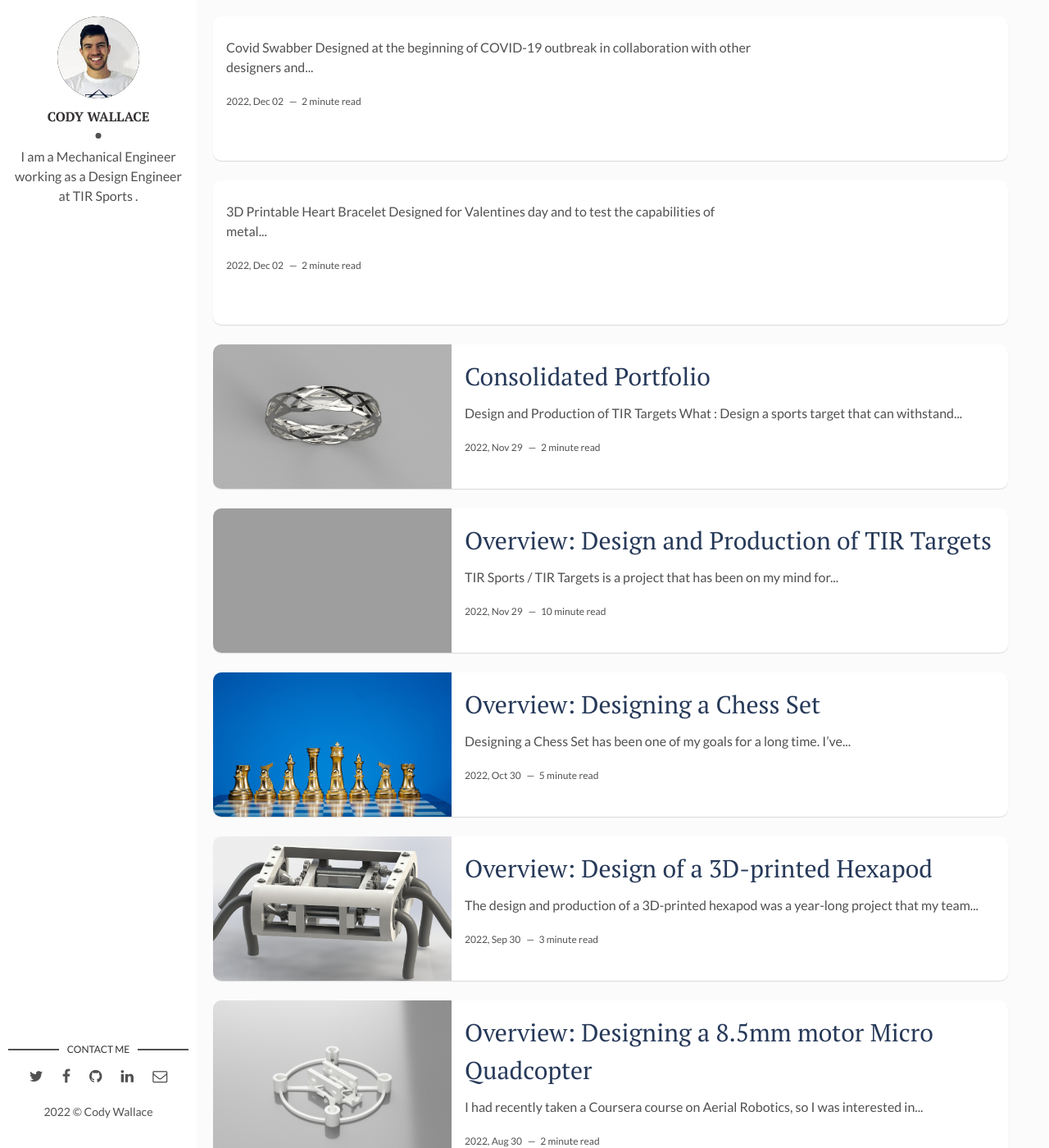
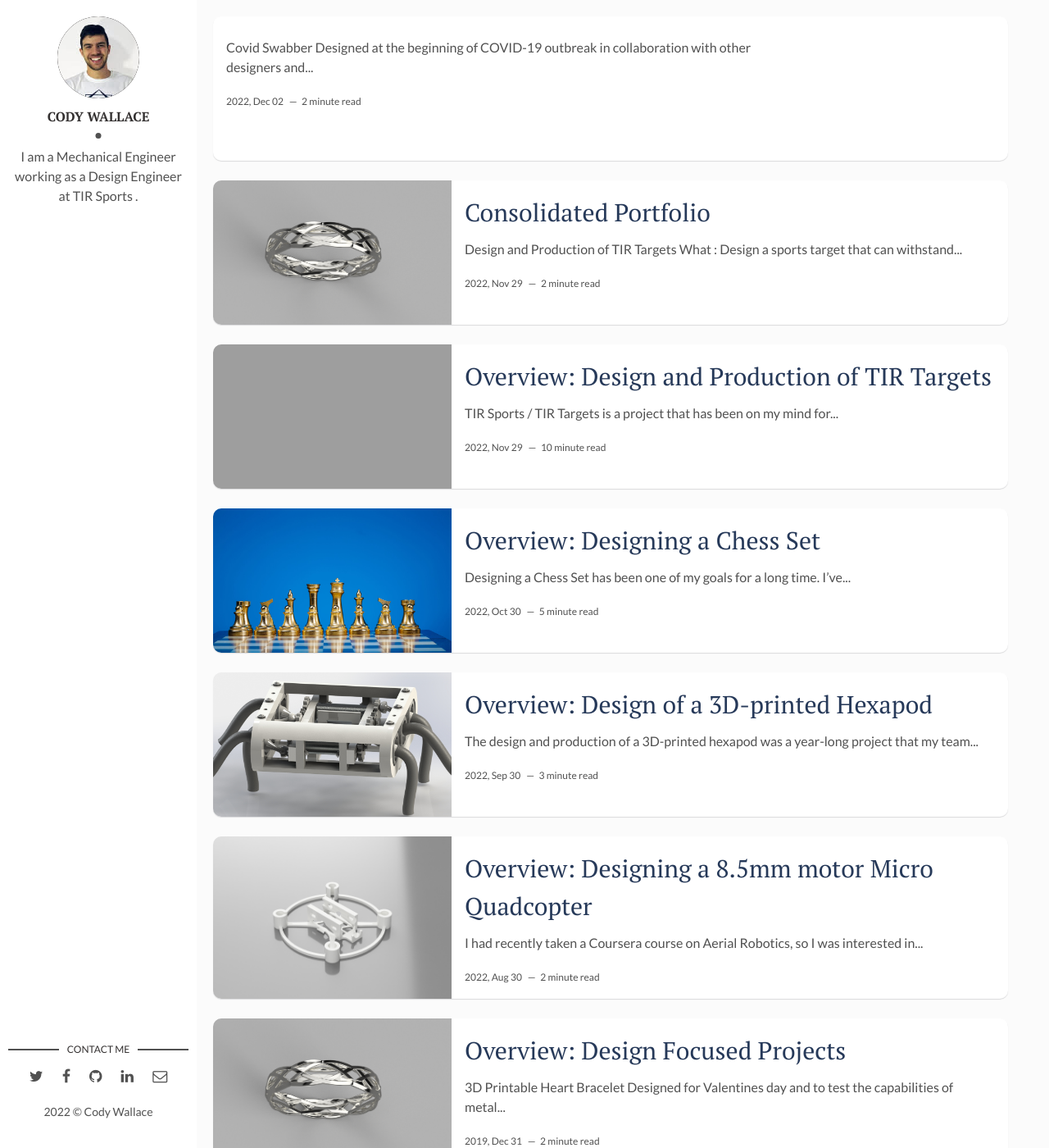
Before and after one commit to CodyWallace245/Portfolio, a Jekyll site: the page built from index.html, in a window 1280 px wide and 1400 px high. Shown: the whole window at 82% size. Built offline with Jekyll 4.4.1, drawn with Linux system fonts in a browser that asks for light colours; the list of posts is cut into pages by our own code; grey boxes are pictures that could not be loaded.

Commit message:
Update 2020-01-22-Overview: Design Focused Projects.markdown

```diff
--- a/_posts/2020-01-22-Overview: Design Focused Projects.markdown
+++ b/_posts/2020-01-22-Overview: Design Focused Projects.markdown
@@ -1,6 +1,6 @@
 ---
 layout: post
-title: Overview: Design Focused Projects
+title: "Overview: Design Focused Projects"
 date: 2020-01-1 00:00:00 +0300
 description: Projects rooted in design
 img: RingRender.png
```
